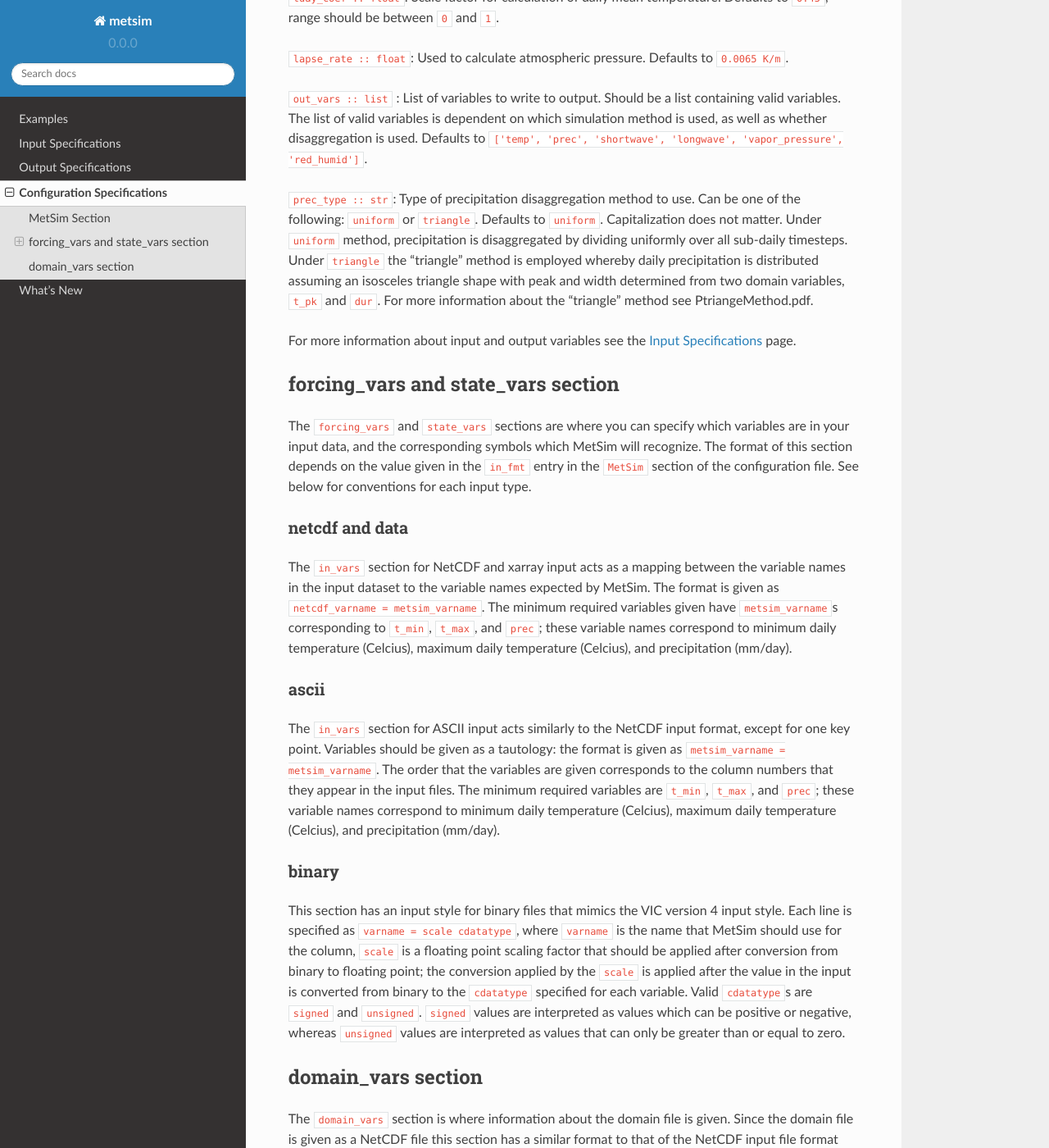
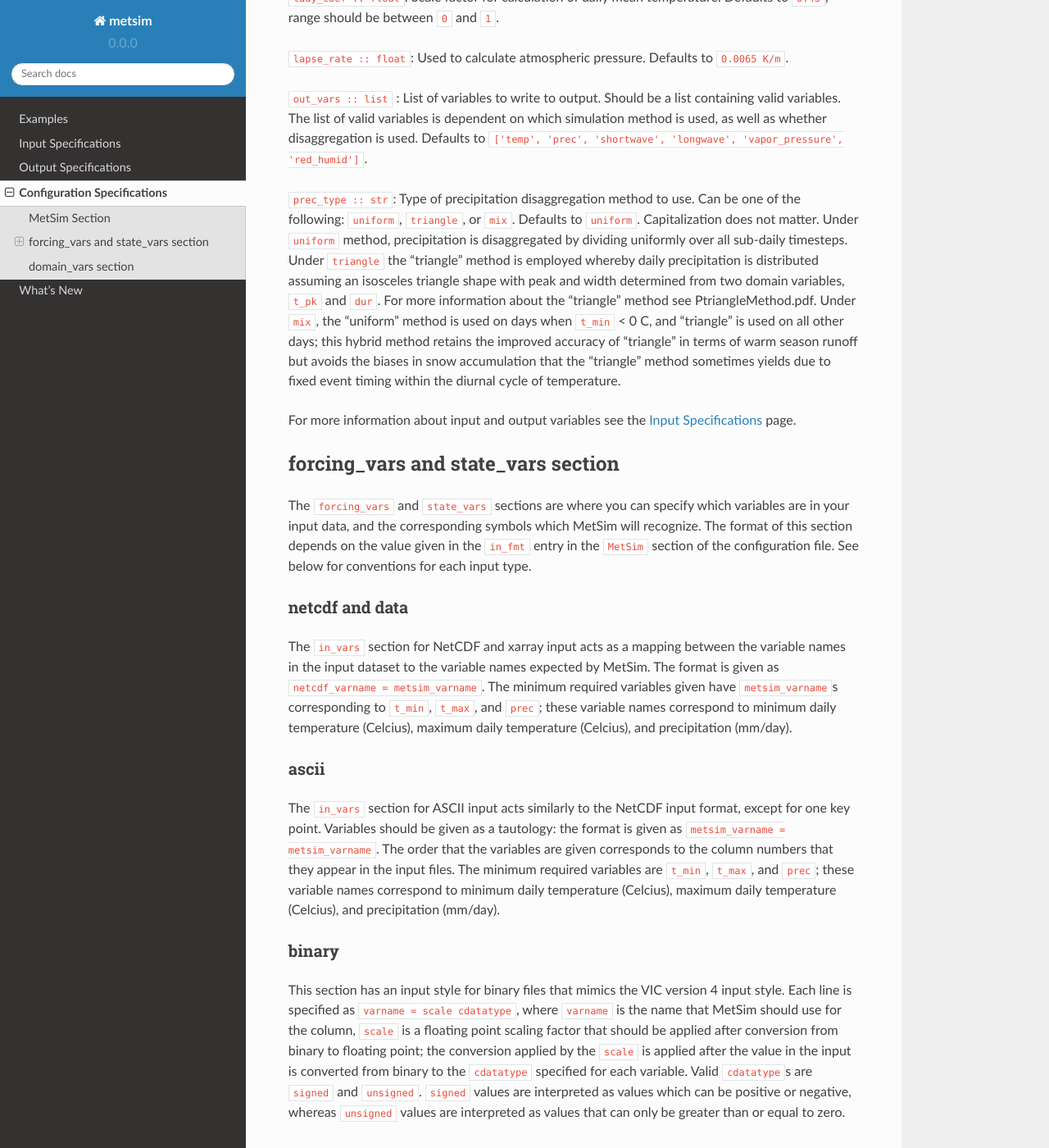
Before and after one commit to UW-Hydro/MetSim, a Sphinx documentation site: the page built from docs/configuration.rst, in a window 1280 px wide and 1400 px high, scrolled down 2390 px. Shown: the whole window at 82% size. Built offline with Sphinx 7.4.7 and the Read the Docs theme 2.0.0, drawn with Linux system fonts in a browser that asks for light colours; pages that are not in the unit, such as notebooks, are missing from menus.

Commit message:
Updated to include new "mix" option for prec_type and updated citation.

```diff
--- a/docs/configuration.rst
+++ b/docs/configuration.rst
@@ -118,13 +118,18 @@ simulation method is used, as well as whether disaggregation is used. Defaults
 to ``['temp', 'prec', 'shortwave', 'longwave', 'vapor_pressure', 'red_humid']``.
 
 ``prec_type :: str``: Type of precipitation disaggregation method to use. Can be
-one of the following: ``uniform`` or ``triangle``. Defaults to ``uniform``.
-Capitalization does not matter. Under ``uniform`` method, precipitation is
-disaggregated by dividing uniformly over all sub-daily timesteps. Under
-``triangle`` the "triangle" method is employed whereby daily precipitation is
-distributed assuming an isosceles triangle shape with peak and width determined
-from two domain variables, ``t_pk`` and ``dur``. For more information about the
-"triangle" method see :doc:`PtriangeMethod.pdf`.
+one of the following: ``uniform``, ``triangle``, or ``mix``. Defaults to
+``uniform``.  Capitalization does not matter. Under ``uniform`` method,
+precipitation is disaggregated by dividing uniformly over all sub-daily
+timesteps. Under ``triangle`` the "triangle" method is employed whereby daily
+precipitation is distributed assuming an isosceles triangle shape with peak and
+width determined from two domain variables, ``t_pk`` and ``dur``. For more
+information about the "triangle" method see :doc:`PtriangleMethod.pdf`. Under
+``mix``, the "uniform" method is used on days when ``t_min`` < 0 C, and
+"triangle" is used on all other days; this hybrid method retains the improved
+accuracy of "triangle" in terms of warm season runoff but avoids the biases
+in snow accumulation that the "triangle" method sometimes yields due to fixed
+event timing within the diurnal cycle of temperature.
 
 For more information about input and output variables see the :ref:`data` page.
 
@@ -178,6 +183,6 @@ entries should be of the form ``netcdf_varname = metsim_varname``. The minimum
 required variables have ``metsim_varname``\s corresponding to ``lat``, ``lon``,
 ``mask``, and ``elev``; these variable names correspond to latitude, longitude,
 a mask of valid cells in the domain, and the elevation given in meters. If
-``prec_type`` = ``triangle``, two additonal variables are required including
-``dur`` and ``t_pk`` for disaggregating daily precipitation according to the
-"triangle" method.
+``prec_type`` = ``triangle`` or ``mix``, two additonal variables are required
+including ``dur`` and ``t_pk`` for disaggregating daily precipitation according
+to the "triangle" method.
```
Also changed, not shown: docs/data.rst (+8 -8 lines), docs/index.rst (+7 -6 lines), docs/whats-new.rst (+8 -0 lines), 2 other files.
